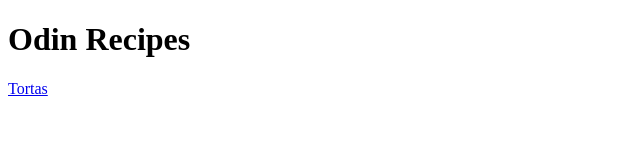
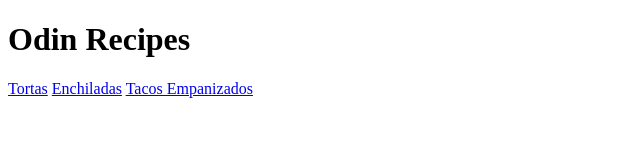
Before and after one commit to ElWero10/odin-recipes, a plain HTML site: page index.html in a window 1280 px wide. Shown: the whole page, without its empty margins (0-640 px from the left). Drawn offline with Linux system fonts and the light colour scheme.

Commit message:
Add links to 2 new recipes

```diff
--- a/index.html
+++ b/index.html
@@ -8,5 +8,7 @@
     <body>
         <h1>Odin Recipes</h1>
         <a href="./recipes/tortas.html">Tortas</a>
+        <a href="./recipes/enchiladas.html">Enchiladas</a>
+        <a href="./recipes/tacos.html">Tacos Empanizados</a>
     </body>
 </html>
```
Also changed, not shown: recipes/enchiladas.html (added), recipes/tacos.html (added).
